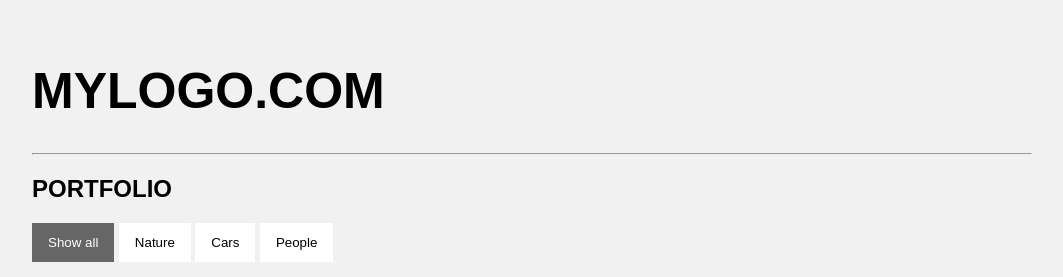
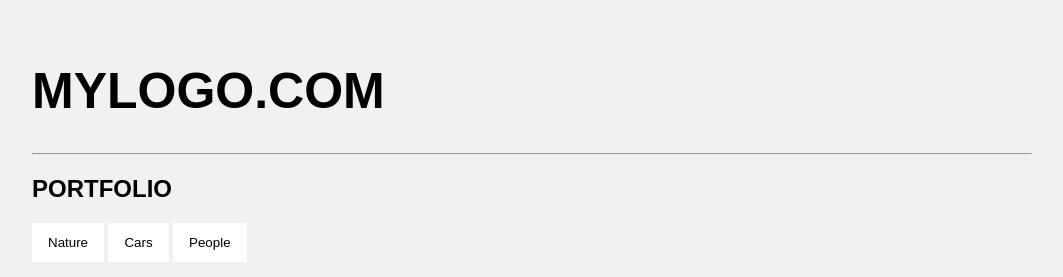
Before and after one commit to venkateshvaddadi/vaddadivenkatesh, a plain HTML site: page index.html in a window 1280 px wide. Shown: the top 277 px of the page, without its empty margins (108-1171 px from the left). Drawn offline with Linux system fonts and the light colour scheme.

Commit message:
Update index.html

```diff
--- a/index.html
+++ b/index.html
@@ -89,7 +89,6 @@ h1 {
 <h2>PORTFOLIO</h2>
 
 <div id="myBtnContainer">
-  <button class="btn active" onclick="filterSelection('all')"> Show all</button>
   <button class="btn" onclick="filterSelection('nature')"> Nature</button>
   <button class="btn" onclick="filterSelection('cars')"> Cars</button>
   <button class="btn" onclick="filterSelection('people')"> People</button>
```
